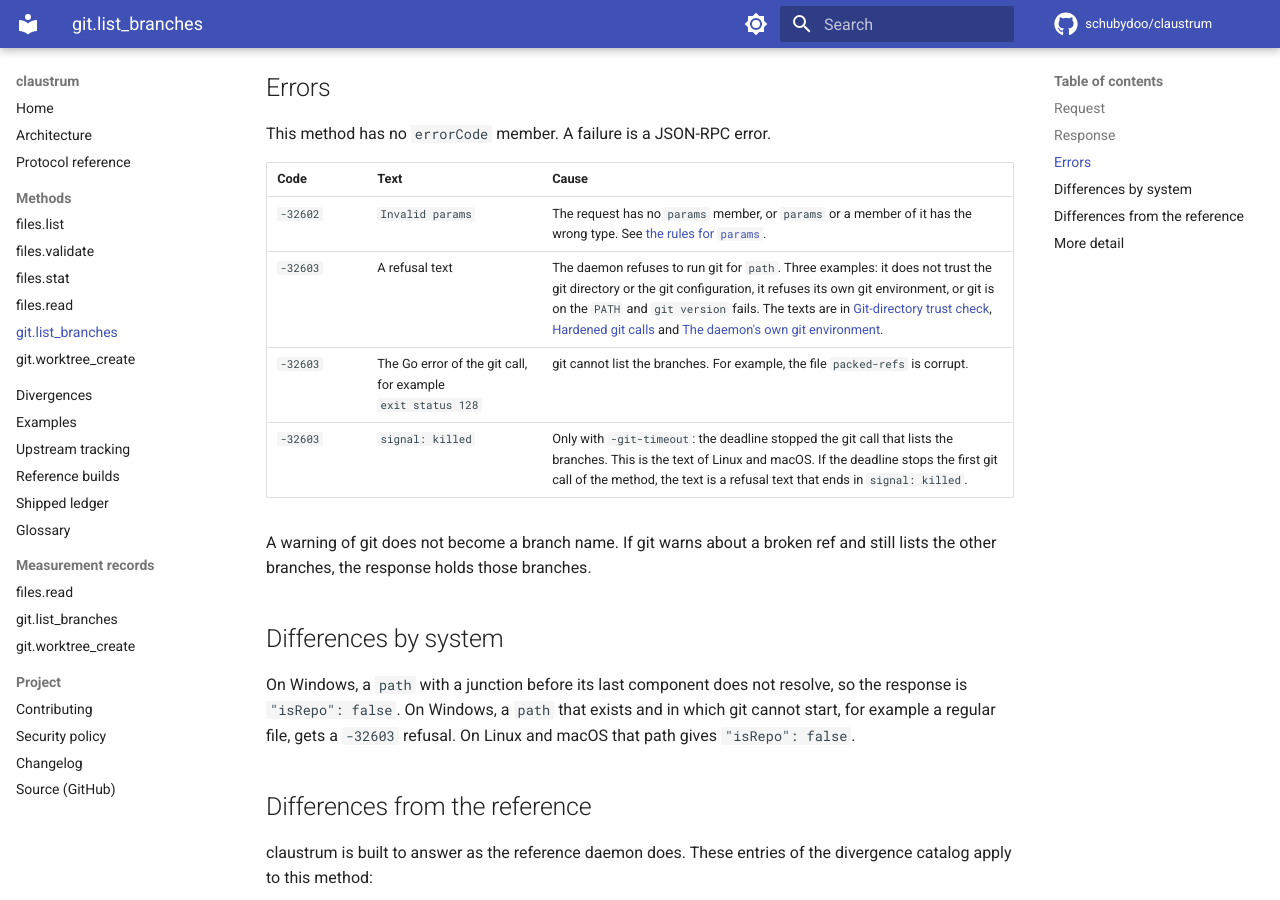
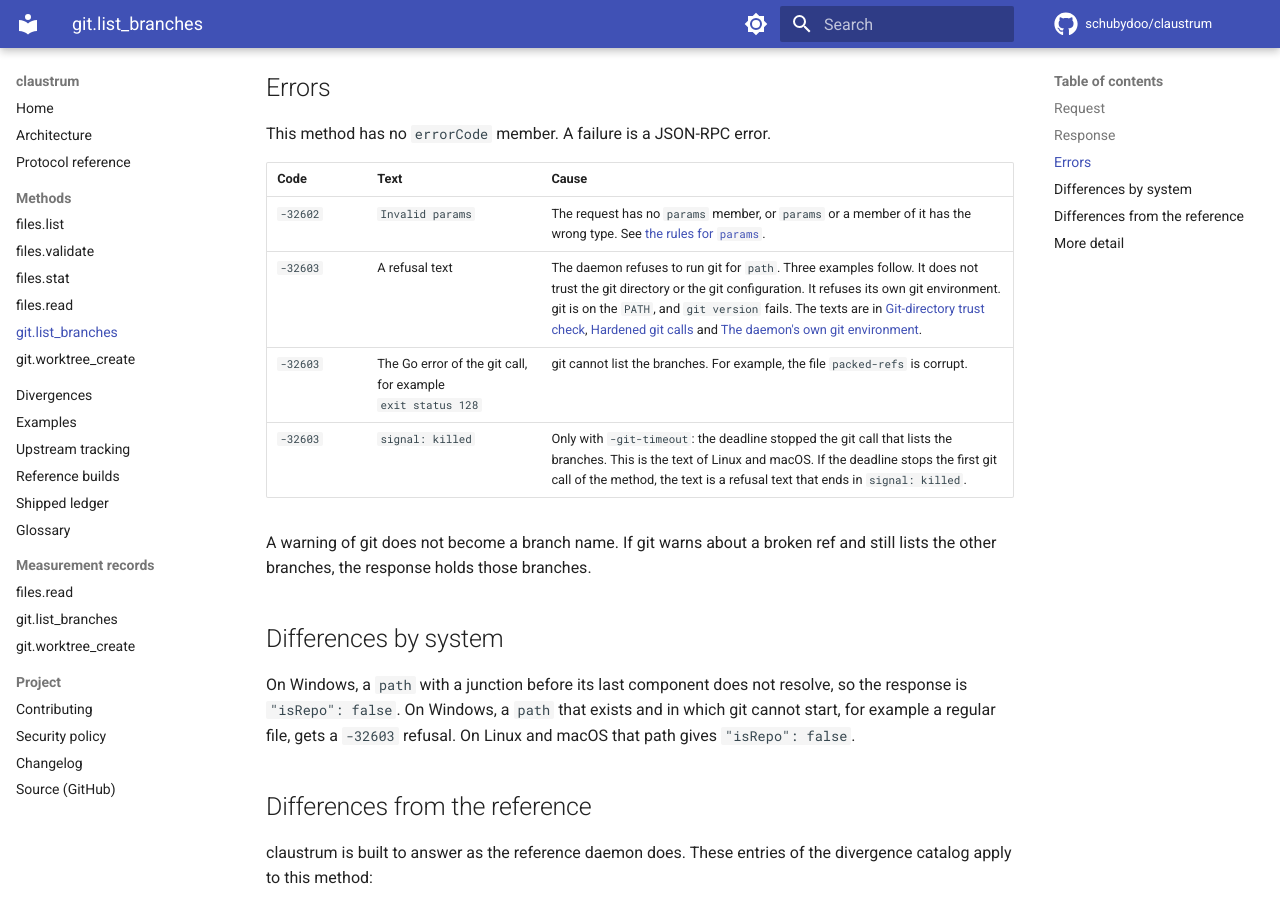
Before and after one commit to schubydoo/claustrum, an MkDocs documentation site: the page built from docs/protocol/git-list-branches.md, in a window 1280 px wide and 900 px high, scrolled down 1205 px. Built offline with MkDocs 1.6.1 and Material for MkDocs 9.7.7, drawn with Linux system fonts in a browser that asks for light colours; comment, search, counter and statistics services are not loaded.

Commit message:
docs: split one long sentence of the git.list_branches page
Co-Authored-By: Claude Opus 5.5 <noreply@anthropic.com>

```diff
--- a/docs/protocol/git-list-branches.md
+++ b/docs/protocol/git-list-branches.md
@@ -46,7 +46,7 @@ This method has no `errorCode` member. A failure is a JSON-RPC error.
 | Code | Text | Cause |
 |---|---|---|
 | `-32602` | `Invalid params` | The request has no `params` member, or `params` or a member of it has the wrong type. See [the rules for `params`](../PROTOCOL.md#params-presence-and-typing). |
-| `-32603` | A refusal text | The daemon refuses to run git for `path`. Three examples: it does not trust the git directory or the git configuration, it refuses its own git environment, or git is on the `PATH` and `git version` fails. The texts are in [Git-directory trust check](../PROTOCOL.md#git-directory-trust-check), [Hardened git calls](../PROTOCOL.md#hardened-git-calls) and [The daemon's own git environment](../PROTOCOL.md#the-daemons-own-git-environment). |
+| `-32603` | A refusal text | The daemon refuses to run git for `path`. Three examples follow. It does not trust the git directory or the git configuration. It refuses its own git environment. git is on the `PATH`, and `git version` fails. The texts are in [Git-directory trust check](../PROTOCOL.md#git-directory-trust-check), [Hardened git calls](../PROTOCOL.md#hardened-git-calls) and [The daemon's own git environment](../PROTOCOL.md#the-daemons-own-git-environment). |
 | `-32603` | The Go error of the git call, for example `exit status 128` | git cannot list the branches. For example, the file `packed-refs` is corrupt. |
 | `-32603` | `signal: killed` | Only with `-git-timeout`: the deadline stopped the git call that lists the branches. This is the text of Linux and macOS. If the deadline stops the first git call of the method, the text is a refusal text that ends in `signal: killed`. |
 
```
